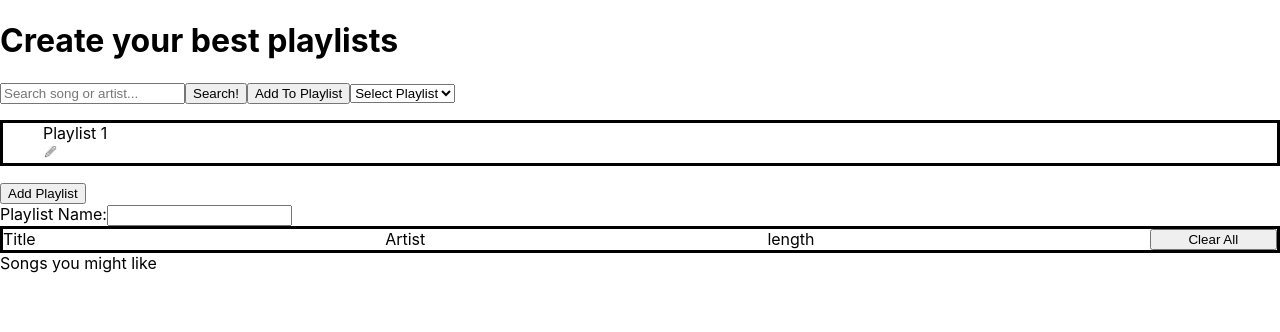
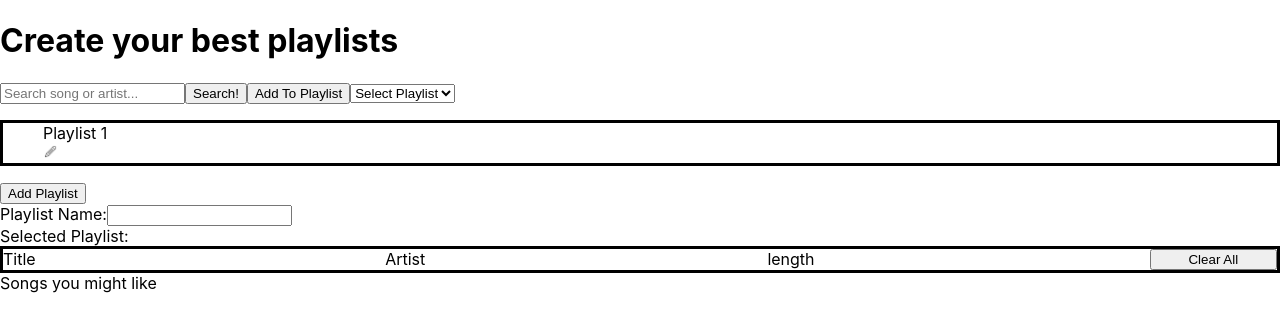
Before and after one commit to justinpjtate1/React.js_Music_UI, a React (Create React App) app in the folder music/: page / in a window 1280 px wide. Shown: the top 332 px of the page. Built offline with nearby package versions, Linux system fonts and the light colour scheme.

Commit message:
Added a state so that the user can see which playlist they're looking at

```diff
--- a/music/src/App.js
+++ b/music/src/App.js
@@ -22,6 +22,7 @@ class App extends Component {
       playlistInput: "",
       playlistSelected: "",
       playlistDisplayed: "",
+      nameOfPlaylistToDisplay: "",
       editingInProgress: false
     }
   }
@@ -132,7 +133,8 @@ class App extends Component {
 
   playlistToDisplay = (e) => {
     this.setState({
-      playlistDisplayed: +(e.target.id)
+      playlistDisplayed: +(e.target.id),
+      nameOfPlaylistToDisplay: this.state.playlists[+(e.target.id)].name
     }, this.showPlaylist)
   }
 
@@ -181,6 +183,7 @@ class App extends Component {
                           playlistToDisplay={this.playlistToDisplay}
                           editPlaylistName={this.editPlaylistName}
                           editingInProgress={this.state.editingInProgress}
+                          nameOfPlaylistToDisplay={this.state.nameOfPlaylistToDisplay}
       />
       <Discovery />
       </>
--- a/music/src/Playlist-Song-List.js
+++ b/music/src/Playlist-Song-List.js
@@ -4,6 +4,7 @@ function Playlist_song_list(props) {
     const allSongs = props.playlistSongs.map((song, index) => <Playlist_song item={song} key={index} number={index} removeFromPlaylist={(num) => props.removeFromPlaylist(num)}/>)
     return(
         <div className="playlist-song-list" id="playlist-song-list">
+            <div>Selected Playlist: {props.nameOfPlaylistToDisplay}</div>
             <div className="playlist-titles" id="playlist-titles">
                 <div>Title</div>
                 <div>Artist</div>
--- a/music/src/Playlist-items.js
+++ b/music/src/Playlist-items.js
@@ -14,9 +14,6 @@ function Playlist_items(props) {
 
     return(
         <>
-        {/* <select name="playlists" id="playlists" multiple>
-            {allPlaylists}
-        </select> */}
         <ul id="playlists">
             {allPlaylists}
         </ul>
--- a/music/src/Playlist.js
+++ b/music/src/Playlist.js
@@ -16,6 +16,7 @@ class Playlist_container extends Component {
             <Playlist_song_list playlistSongs={this.props.playlistSongs}
                                 removeFromPlaylist={(num) => this.props.removeFromPlaylist(num)}
                                 removeAllFromPlaylist={() => this.props.removeAllFromPlaylist()}
+                                nameOfPlaylistToDisplay={this.props.nameOfPlaylistToDisplay}
                                 />
             </>
         )
@@ -23,5 +24,3 @@ class Playlist_container extends Component {
 }
 
 export default Playlist_container
-
-// removeFromPlaylist={(num) => this.props.removeFromPlaylist(num)}
```
